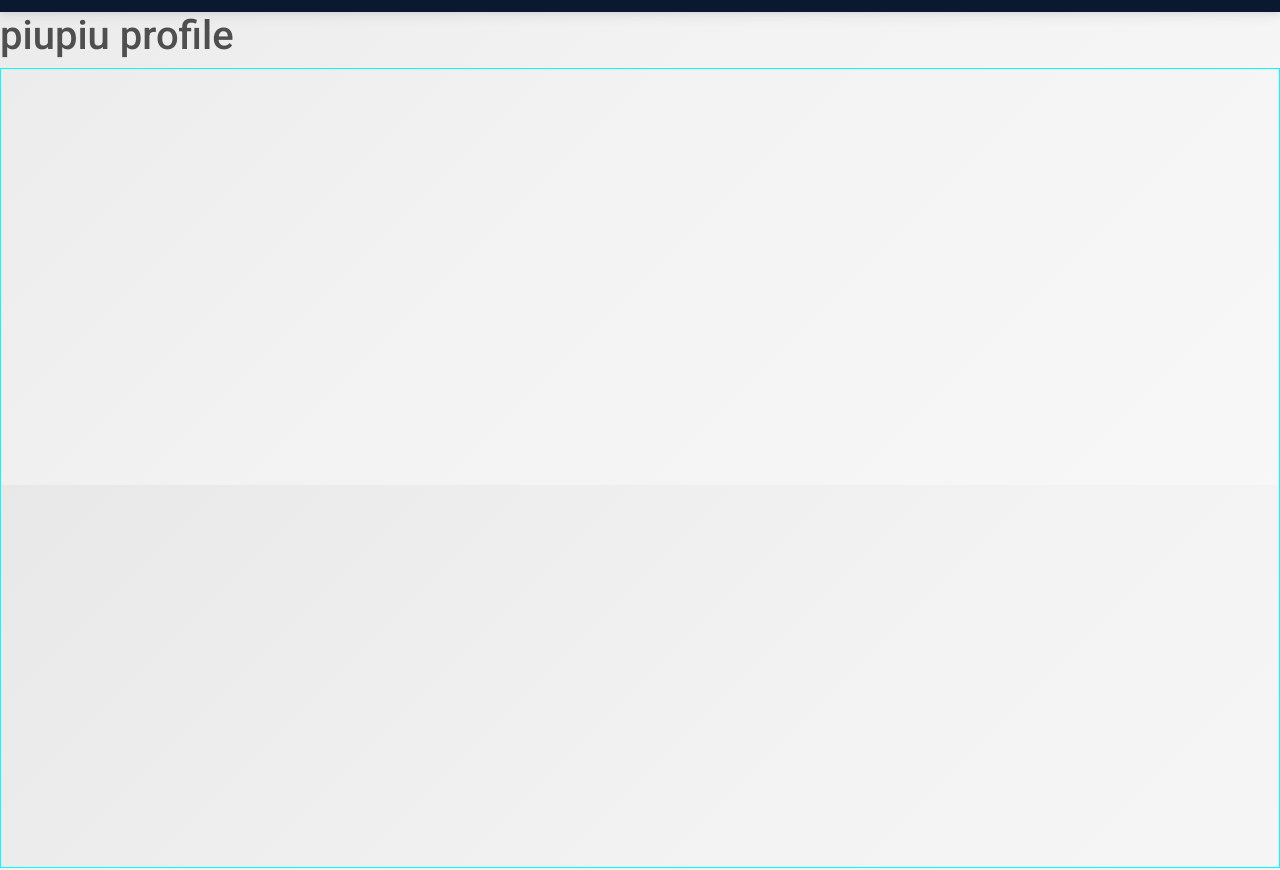
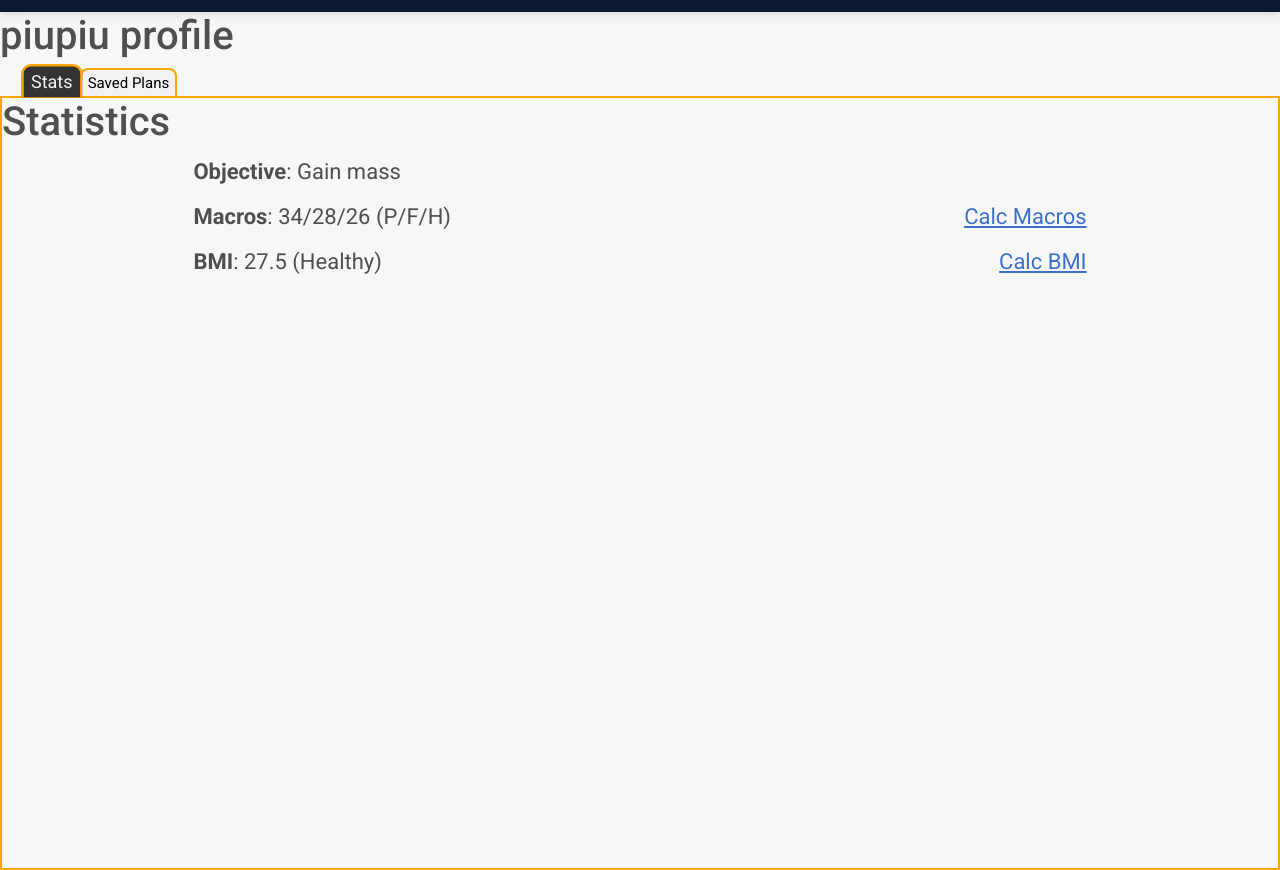
Before and after one commit to AfonsoLob/Built-Different, a Flask app: page /profile in a window 1280 px wide. Shown: the part 315-1185 px from the top of the page. Run offline with Flask 3, Linux system fonts and the light colour scheme; a user stored in the database is signed in; some libraries are stand-ins or nearby versions.

Commit message:
Init profile

```diff
--- a/website/static/css/profile.css
+++ b/website/static/css/profile.css
@@ -1,6 +1,57 @@
 .profile-box{
-    display: grid;
-    border: 1px solid aqua;
+    display: flex;
+    flex-direction: column;
+    border: 2px solid #FFA500;
     width: 100%;
-    height: 100vh
+    height: 96.7vh;
 }
+.top-division{
+    display: flex;
+}
+.profile-btns{
+    display: flex;
+    gap: 0px;
+    margin-left: 30px;
+    align-self: flex-start;
+    justify-self: flex-end;
+}
+.profile-btns .button{
+    background-color: #F2F2F2;
+    border: 2px solid #FFA500;
+    border-bottom: 0px solid transparent;
+    border-radius: 8px;
+    border-bottom-left-radius: 0px;
+    border-bottom-right-radius: 0px;
+    font-size: 15px;
+    margin: 0px -1px 0px 0px;
+}
+.button.is-active{
+    background-color: #333333;
+    color: #F2F2F2;
+    transform:scale(1.2) translateY(-1px) translateX(-3px)
+}
+
+
+/* Box */
+.profile-stats{
+    display: flex;
+    flex-direction: column;
+    justify-content: center;
+}
+.stats-box{
+    width: 70%;
+    align-self: center;
+}
+.inner-stats{
+    display: flex;
+    flex-direction: column;
+    gap: 10px;
+}
+.statistic{
+    display: flex;
+    justify-content: space-between;
+    font-size: 22px;
+}
+.statistic a{
+    text-decoration: underline;
+}
--- a/website/static/css/styles.css
+++ b/website/static/css/styles.css
@@ -25,8 +25,8 @@ body{
     width: 100%;
     height: 100%;
     background-color: hsl(0, 0%, 97%);
-    background: linear-gradient(135deg, hsl(0, 0%, 97%) 0%, hsl(0, 0%, 95%) 50%, hsl(0, 0%, 91%) 100%);
-    background: -webkit-linear-gradient(135deg, hsl(0, 0%, 97%) 0%, hsl(0, 0%, 95%) 50%, hsl(0, 0%, 91%) 100%);
+    /* background: linear-gradient(135deg, hsl(0, 0%, 97%) 0%, hsl(0, 0%, 95%) 50%, hsl(0, 0%, 91%) 100%);
+    background: -webkit-linear-gradient(135deg, hsl(0, 0%, 97%) 0%, hsl(0, 0%, 95%) 50%, hsl(0, 0%, 91%) 100%); */
 }
 
 /* Login / Register */
--- a/website/templates/profile.html
+++ b/website/templates/profile.html
@@ -6,7 +6,28 @@
 {% endblock %}
 {% block body %}
     <h1>{{username}} profile</h1>
+    <div class="top-division">
+        <div class="profile-btns">
+            <button class="button is-active">Stats</button>
+            <button class="button">Saved Plans</button>
+        </div>
+    </div>
     <div class="profile-box">
-
+        <div class="profile-stats is-active">
+            <h1>Statistics</h1>
+            <div class="stats-box">
+                <div class="inner-stats">
+                    <div class="statistic"><span><strong>Objective</strong>: Gain mass</span></div>
+                    <div class="statistic">
+                        <span><strong>Macros</strong>: 34/28/26 (P/F/H)</span>
+                        <a href="#">Calc Macros</a>
+                    </div>
+                    <div class="statistic">
+                        <span><strong>BMI</strong>: 27.5 (Healthy)</span>
+                        <a href="#">Calc BMI</a>
+                    </div>
+                </div>
+            </div>
+        </div>
     </div>
 {% endblock %}
```
